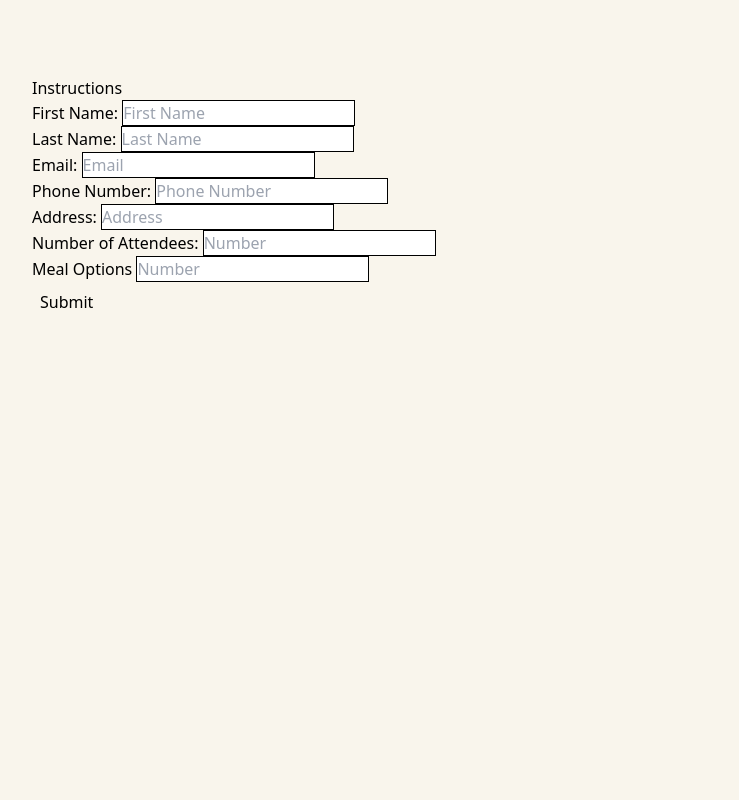
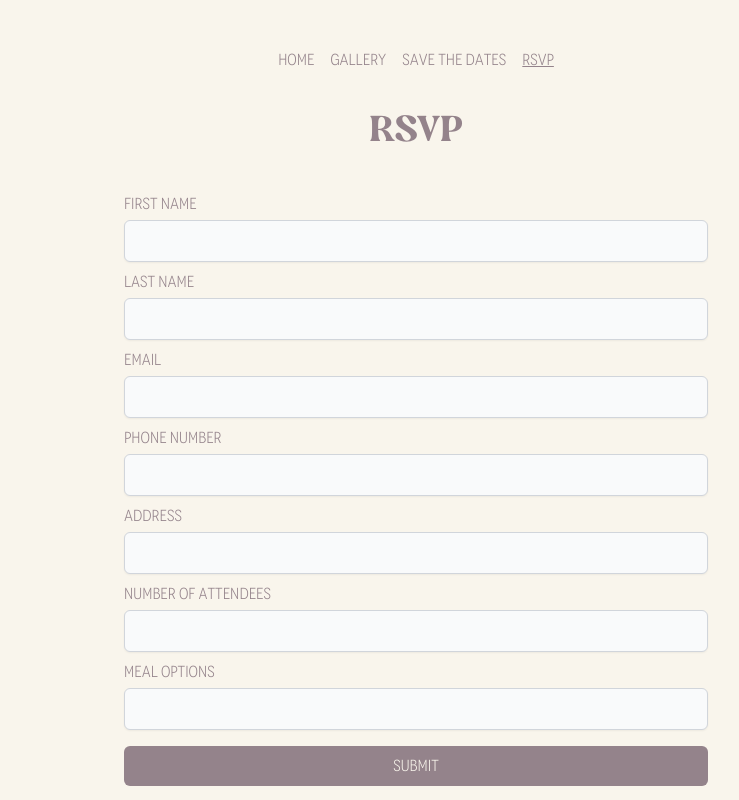
Before and after one commit to UnevenMike/wedding-ute-gina, an Astro site: page /rsvp in a window 1280 px wide. Shown: the whole page, without its empty margins (224-963 px from the left). Built offline with nearby package versions, Linux system fonts and the light colour scheme; Astro itself is replaced by a stand-in of ours.

Commit message:
Add RSVP Form with working submit.

```diff
--- a/astro.config.mjs
+++ b/astro.config.mjs
@@ -1,6 +1,5 @@
 import { defineConfig } from 'astro/config';
-import vercelStatic from '@astrojs/vercel/static';
-
+import vercel from '@astrojs/vercel/serverless';
 import tailwind from "@astrojs/tailwind";
 
 // https://astro.build/config
@@ -9,7 +8,9 @@ export default defineConfig({
     prefetchAll: true,
     defaultStrategy: 'hover'
   },
-  output: 'static',
-  adapter: vercelStatic(),
+  output: 'hybrid',
+  adapter: vercel({
+    edgeMiddleware: true,
+  }),
   integrations: [tailwind()]
 });
--- a/package.json
+++ b/package.json
@@ -16,5 +16,8 @@
     "astro": "^4.1.2",
     "tailwindcss": "^3.4.1",
     "typescript": "^5.3.3"
+  },
+  "devDependencies": {
+    "@tailwindcss/forms": "^0.5.7"
   }
 }
--- a/src/components/Navbar.astro
+++ b/src/components/Navbar.astro
@@ -6,7 +6,7 @@ const links = [
   { name: "Our Story", href: "/story", hidden: true },
   { name: "Schedule", href: "/schedule", hidden: true },
   { name: "Travel", href: "/travel", hidden: true },
-  { name: "RSVP", href: "/rsvp", hidden: true },
+  { name: "RSVP", href: "/rsvp", hidden: false },
 ] as const;
 
 type LinkElements = (typeof links)[number];
--- a/src/pages/rsvp.astro
+++ /dev/null
@@ -1,53 +0,0 @@
----
-import Layout from "../layouts/Layout.astro";
----
-
-<Layout title="Gina & Utkarsh">
-  <main class="p-4 w-[800px] h-[100vh] mx-auto">
-    <div class="">
-      <h1 class="text-6xl font-bold text-gradient">RSVP</h1>
-    </div>
-    <p>Instructions</p>
-    <form>
-      <label>First Name:</label>
-      <input class="border" placeholder="First Name" />
-      <br />
-
-      <label>Last Name:</label>
-      <input class="border" placeholder="Last Name" />
-      <br />
-
-      <label>Email:</label>
-      <input class="border" placeholder="Email" />
-      <br />
-
-      <label>Phone Number:</label>
-      <input class="border" placeholder="Phone Number" />
-      <br />
-
-      <label>Address:</label>
-      <input class="border" placeholder="Address" />
-      <br />
-
-      <label>Number of Attendees:</label>
-      <input class="border" placeholder="Number" />
-      <br />
-
-      <label>Meal Options</label>
-      <input class="border" placeholder="Number" />
-      <br />
-
-      <button class="bg-purple-200 p-2 rounded-md">Submit</button>
-    </form>
-  </main>
-
-  <style>
-    .text-gradient {
-      background-image: var(--accent-gradient);
-      -webkit-background-clip: text;
-      -webkit-text-fill-color: transparent;
-      background-size: 400%;
-      background-position: 0%;
-    }
-  </style>
-</Layout>
--- /dev/null
+++ b/src/pages/rsvp/index.astro
@@ -0,0 +1,102 @@
+---
+export const prerender = false;
+
+import Navbar from "../../components/Navbar.astro";
+import Layout from "../../layouts/Layout.astro";
+
+if (Astro.request.method === "POST") {
+  const formData = await Astro.request.formData();
+  console.log(formData);
+  return Astro.redirect("/rsvp/success");
+}
+---
+
+<Layout title="Gina & Utkarsh">
+  <main class="p-4 max-w-[800px] h-[100vh] mx-auto text-center">
+    <div class="w-full flex justify-center mb-10 mt-8">
+      <Navbar location="RSVP" />
+    </div>
+
+    <h1 class="text-4xl font-fancy text-wedding-purple mb-8">RSVP</h1>
+
+    <form
+      method="post"
+      class="text-left grid grid-cols-1 gap-2 text-wedding-purple max-w-[600px] mx-auto p-2 font-plain [&>label>input]:font-normal [&>label>input]:text-black"
+    >
+      <label class="block">
+        <span>First name</span>
+        <input
+          type="text"
+          class="mt-1 block w-full rounded-md bg-gray-50 border-gray-300 shadow-sm focus:border-indigo-300 focus:ring focus:ring-indigo-200 focus:ring-opacity-50"
+          placeholder=""
+          name="firstName"
+        />
+      </label>
+      <label class="block">
+        <span>Last name</span>
+        <input
+          type="text"
+          class="mt-1 block w-full rounded-md bg-gray-50 border-gray-300 shadow-sm focus:border-indigo-300 focus:ring focus:ring-indigo-200 focus:ring-opacity-50"
+          placeholder=""
+          name="lastName"
+        />
+      </label>
+
+      <label class="block">
+        <span>Email</span>
+        <input
+          type="text"
+          class="mt-1 block w-full rounded-md bg-gray-50 border-gray-300 shadow-sm focus:border-indigo-300 focus:ring focus:ring-indigo-200 focus:ring-opacity-50"
+          placeholder=""
+          name="email"
+        />
+      </label>
+
+      <label class="block">
+        <span>Phone Number</span>
+        <input
+          type="text"
+          class="mt-1 block w-full rounded-md bg-gray-50 border-gray-300 shadow-sm focus:border-indigo-300 focus:ring focus:ring-indigo-200 focus:ring-opacity-50"
+          placeholder=""
+          name="phoneNumber"
+        />
+      </label>
+
+      <label class="block">
+        <span>Address</span>
+        <input
+          type="text"
+          class="mt-1 block w-full rounded-md bg-gray-50 border-gray-300 shadow-sm focus:border-indigo-300 focus:ring focus:ring-indigo-200 focus:ring-opacity-50"
+          placeholder=""
+          name="address"
+        />
+      </label>
+
+      <label class="block">
+        <span>Number of Attendees</span>
+        <input
+          type="text"
+          class="mt-1 block w-full rounded-md bg-gray-50 border-gray-300 shadow-sm focus:border-indigo-300 focus:ring focus:ring-indigo-200 focus:ring-opacity-50"
+          placeholder=""
+          name="numberOfAttendees"
+        />
+      </label>
+
+      <label class="block">
+        <span>Meal Options</span>
+        <input
+          type="text"
+          class="mt-1 block w-full rounded-md bg-gray-50 border-gray-300 shadow-sm focus:border-indigo-300 focus:ring focus:ring-indigo-200 focus:ring-opacity-50"
+          placeholder=""
+          name="mealOptions"
+        />
+      </label>
+
+      <button
+        type="submit"
+        class="bg-wedding-purple text-wedding-cream mt-2 p-2 rounded-md"
+        >Submit</button
+      >
+    </form>
+  </main>
+</Layout>
--- /dev/null
+++ b/src/pages/rsvp/success.astro
@@ -0,0 +1,12 @@
+---
+import Navbar from "../../components/Navbar.astro";
+import Layout from "../../layouts/Layout.astro";
+
+---
+
+<Layout title="Gina & Utkarsh">
+    <main class="p-4 max-w-[800px] h-[100vh] mx-auto text-center">
+      <div class="w-full flex justify-center mb-10 mt-8">
+        <Navbar location="RSVP" />
+      </div>
+</Layout>
--- a/tailwind.config.mjs
+++ b/tailwind.config.mjs
@@ -7,11 +7,14 @@ export default {
 			'plain': ['Novecento'],
 			'normal': ['system-ui', 'sans-serif']
 		},
-		colors: {
-			'wedding-cream': '#f9f5ec',
-			'wedding-purple': '#94838b'
+		extend: {
+			colors: {
+				'wedding-cream': '#f9f5ec',
+				'wedding-purple': '#94838b'
+			},
 		},
-		extend: {},
 	},
-	plugins: [],
+	plugins: [
+		require('@tailwindcss/forms')
+	],
 }
```
Also changed, not shown: 1 other file.
